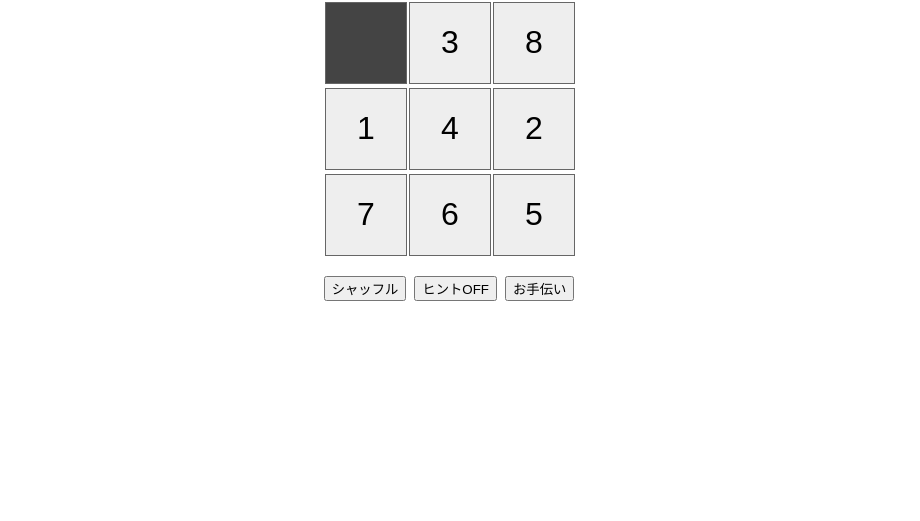
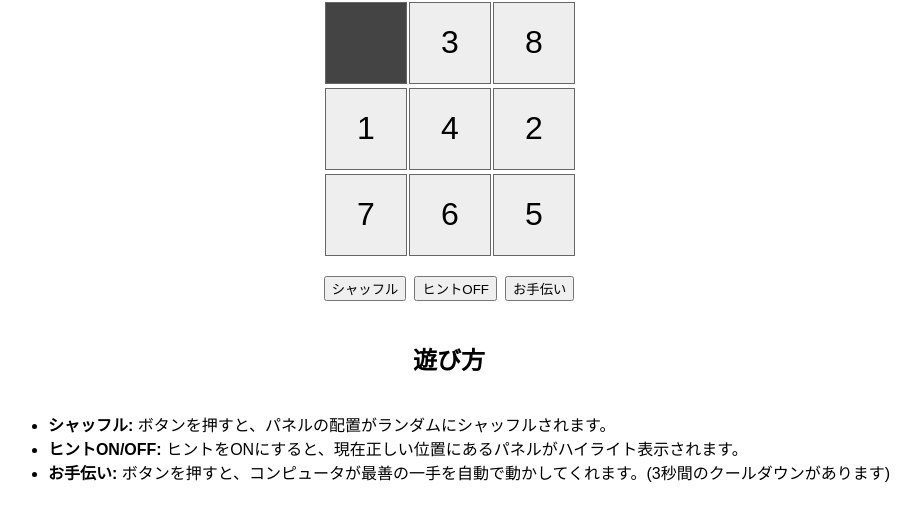
Before and after one commit to cogwheel-lab/PipePuzzle, a website: page docs/slide_puzzle/index.html in a window 1280 px wide. Shown: the part 127-648 px from the top of the page, without its empty margins (191-1111 px from the left). Drawn offline with Linux system fonts and the light colour scheme.

Commit message:
遊び方の説明をindex.htmlに追加

```diff
--- a/docs/slide_puzzle/index.html
+++ b/docs/slide_puzzle/index.html
@@ -17,5 +17,12 @@
   </div>
 
   <script src="script.js"></script>
+
+  <h2>遊び方</h2>
+  <ul>
+    <li><b>シャッフル:</b> ボタンを押すと、パネルの配置がランダムにシャッフルされます。</li>
+    <li><b>ヒントON/OFF:</b> ヒントをONにすると、現在正しい位置にあるパネルがハイライト表示されます。</li>
+    <li><b>お手伝い:</b> ボタンを押すと、コンピュータが最善の一手を自動で動かしてくれます。(3秒間のクールダウンがあります)</li>
+  </ul>
 </body>
 </html>
```
